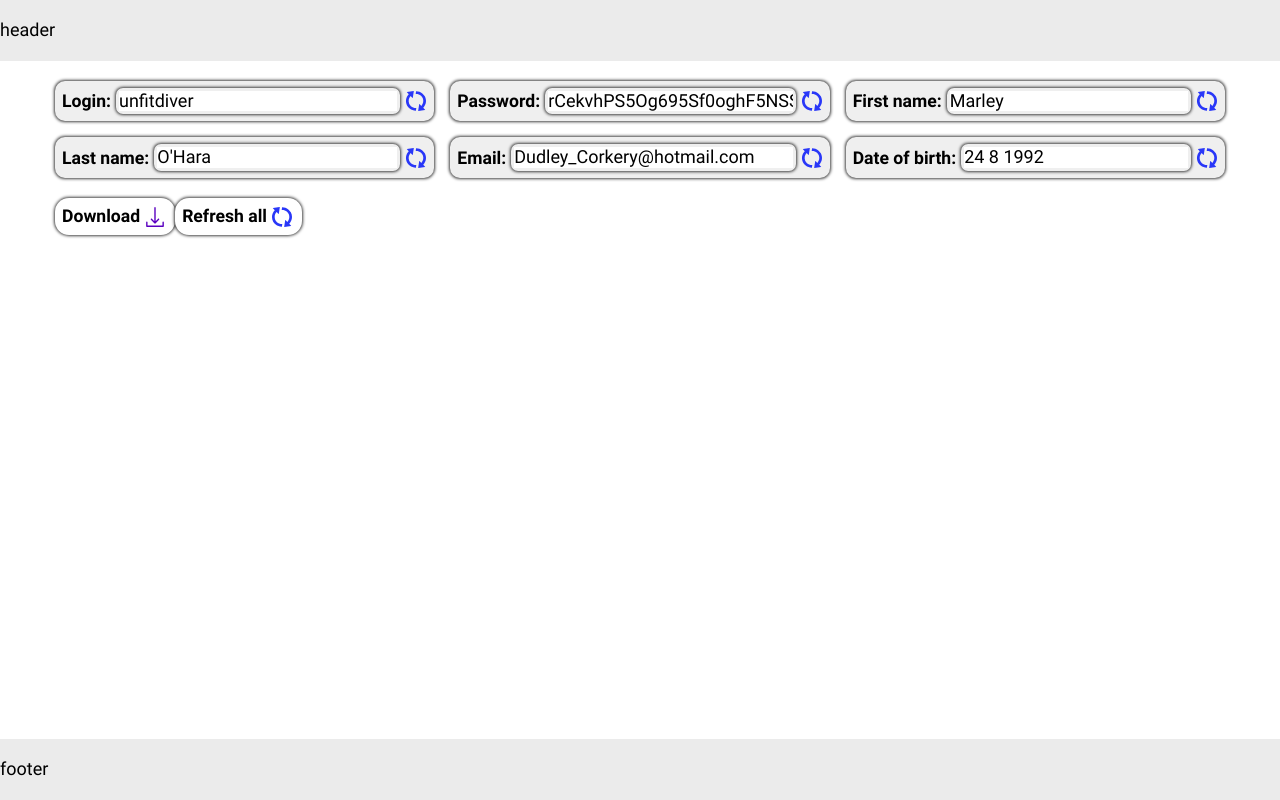
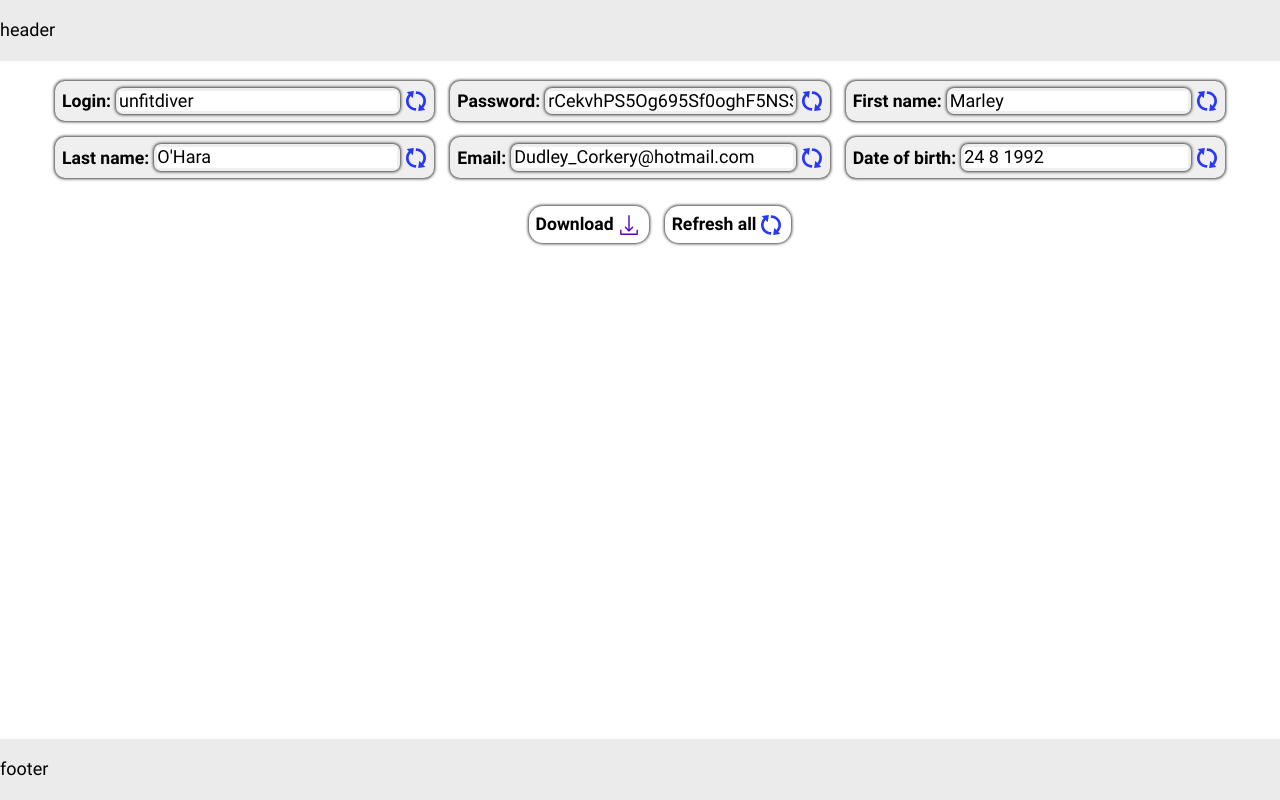
Before and after one commit to prspro/account-filler, a React (Create React App) app: page / in a window 1280 px wide. Both pictures are taken after a click on the button "Generate me!". Built offline with nearby package versions, Linux system fonts and the light colour scheme.

Commit message:
linelist implemented

```diff
--- a/src/App.tsx
+++ b/src/App.tsx
@@ -1,11 +1,11 @@
 import { useSelector } from "react-redux";
 import type { RootState } from "./store";
-// import { toggleIsDataGenerated } from "./store/slices/appSlice";
 ///
 import FieldList from "./components/FieldList/FieldList";
 import StartButton from "./components/StartButton/StartButton";
 import CustomButton from "./components/CustomButton/CustomButton";
 import SVGicon from "./components/SVGicon/SVGicon";
+import { LineList, LineItem } from "./components/LineList/LineList";
 ///
 import useManipulateData from "./hooks/useManipulateData";
 
@@ -29,6 +29,8 @@ function App() {
             </section>
             <section>
               <div className="container">
+                <LineList>
+                  <LineItem>
                     <CustomButton
                       onClick={handleDownloadData}
                       // iconAnimation="scale"
@@ -36,6 +38,8 @@ function App() {
                       <span>Download</span>
                       <SVGicon id={"download"} />
                     </CustomButton>
+                  </LineItem>
+                  <LineItem>
                     <CustomButton
                       onClick={handleRefreshAllData}
                       // iconAnimation="rotate"
@@ -43,6 +47,8 @@ function App() {
                       <span>Refresh all</span>
                       <SVGicon id={"refresh"} />
                     </CustomButton>
+                  </LineItem>
+                </LineList>
               </div>
             </section>
           </>
--- /dev/null
+++ b/src/components/LineList/LineList.tsx
@@ -0,0 +1,30 @@
+import classNames from 'classnames';
+import "./lineList.sass";
+
+interface ILineList {
+  className?: string;
+  children: JSX.Element | JSX.Element[];
+}
+
+interface ILineItem {
+  className?: string;
+  children: JSX.Element | JSX.Element[] | string;
+}
+
+const LineList = ({children, className}: ILineList) => {
+  return (
+    <ul className={classNames("line-list", className)}>
+      {children}
+    </ul>
+  )
+}
+
+const LineItem = ({children, className}: ILineItem) => {
+  return (
+    <li className={classNames("line-list__item", className)}>
+      {children}
+    </li>
+  )
+}
+
+export {LineList, LineItem}
--- /dev/null
+++ b/src/components/LineList/lineList.sass
@@ -0,0 +1,10 @@
+$margin: 8px
+
+.line-list
+    list-style: none
+    display: flex
+    flex-wrap: wrap
+    margin: -$margin
+    justify-content: center
+    &__item
+        margin: $margin
```
Also changed, not shown: src/components/LineList/useLineList.ts (added, +9 -0 lines). Lines whose indentation alone changed are shown as unchanged.
